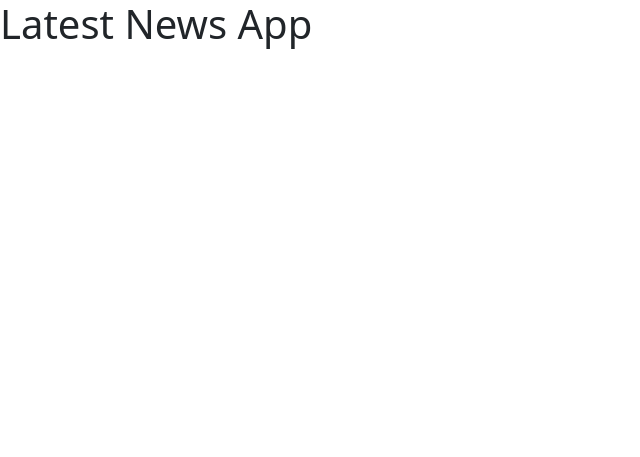
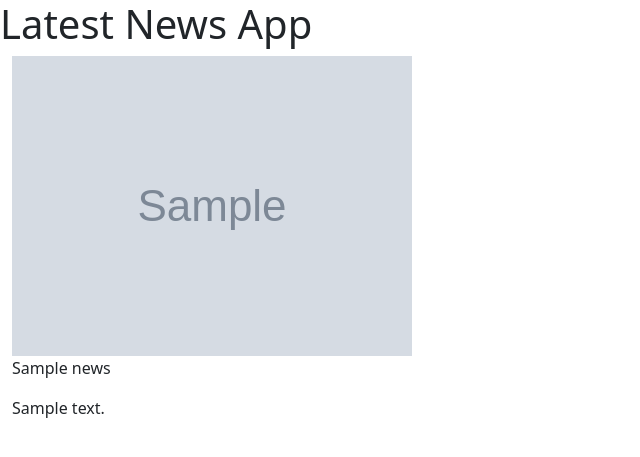
Before and after one commit to MainaAlexM/News-App, a Flask app: template templates/index.html in a window 1280 px wide. Shown: the top 457 px of the page, without its empty margins (0-640 px from the left). Run offline with Flask 2, Linux system fonts and the light colour scheme; the template is opened without the code that fills it: most values are stand-ins (such as "Sample title", 1, 10 or a date in 2020); grey boxes marked "Sample" are stand-in pictures.

Commit message:
feat: add divs for heading and displaying news information to index.html

```diff
--- a/templates/index.html
+++ b/templates/index.html
@@ -17,5 +17,14 @@
 
 </div>
 
+<div class="container-fluid">
+    {%for news, about, thumbnail in context %}
+    <img src="{{thumbnail}}" alt="">
+    <p>{{news}}</p>
+    <p> {{about}} </p>
+    {% endfor %}
+
+</div>
+
 </body>
 </html>
```
